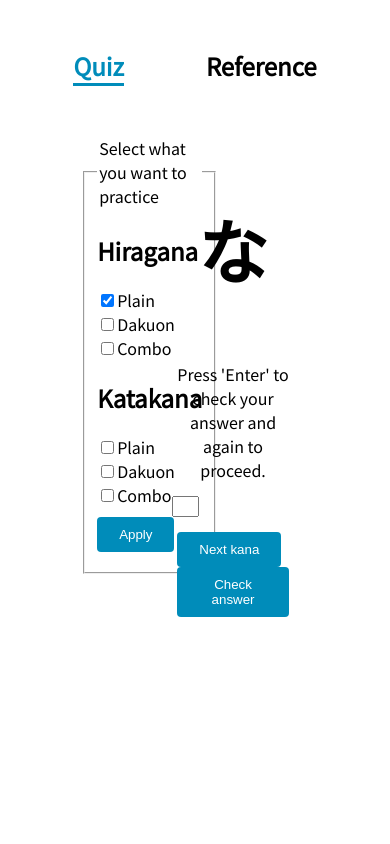
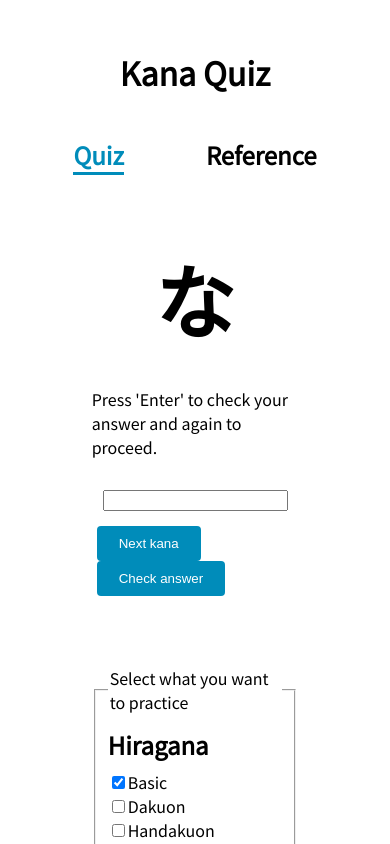
Before and after one commit to perezc52/kana-quiz, a React (Vite) app: page / in a window 390 px wide. Shown: the top 844 px of the page. Built offline with nearby package versions, Linux system fonts and the light colour scheme.

Commit message:
mvp finished
finished mvp
could still use more styling, and a better reference page

```diff
--- a/src/App.css
+++ b/src/App.css
@@ -19,6 +19,10 @@ button {
   cursor: pointer;
 }
 
+h1 {
+  text-align: center;
+}
+
 /* Nav Bar */
 .navbar {
   display: flex;
@@ -34,6 +38,7 @@ button {
 .tab:hover {
   border-bottom: 3px solid #008CBA;
   color: #008CBA;
+  cursor: pointer;
 }
 
 /* Quiz + Options Container */
@@ -59,6 +64,9 @@ button {
   margin: 10px 0;
 }
 
+.options h2 {
+  margin: 8px 0;
+}
 /* Quiz */
 .quiz {
   padding: 15px;
@@ -66,16 +74,9 @@ button {
   width: 50%;
   display: flex;
   flex-direction: column;
-}
-
-.quiz input {
-  width: 15%;
-  margin: 0 auto;
-  margin-bottom: 15px;
-}
-
-.quiz-buttons {
-  margin: 0 auto;
+  justify-content: center;
+  align-items: center;
+  gap: 10px;
 }
 
 .quiz button {
@@ -83,23 +84,9 @@ button {
 }
 
 .kana {
-  font-size: 70px;
-  text-align: center;
-}
-
-.quiz p {
-  text-align: center;
-  margin-bottom: 10px;
-}
-
-.message {
-  text-align: center;
-}
-
-.retry {
-  display: inline-block;
-  margin: 0 auto;
-  width: 30%;
+  min-height: 80px;
+  font-size: 80px;
+  margin: 0;
 }
 
 /* Reference */
@@ -110,4 +97,24 @@ button {
 
 .reference img {
   width: 100%;
+  transform: translateY(-50px);
 }
+
+/* Mobile */
+@media screen and (max-width: 796px) {
+  .quiz-options {
+    display: flex;
+    flex-direction: column;
+    justify-content: center;
+    align-items: center;
+  }
+
+  .quiz {
+    width: 85%;
+    gap: 15px;
+  }
+
+  .options {
+    width: 85%;
+  }
+}
--- a/src/App.jsx
+++ b/src/App.jsx
@@ -20,6 +20,7 @@ function App() {
 
   return (
     <div className='app'>
+      <h1>Kana Quiz</h1>
       <NavBar onClick={handleClick}/>
       {
         selectedTab === "quiz" ?
--- a/src/components/Options.jsx
+++ b/src/components/Options.jsx
@@ -43,7 +43,7 @@ function Options(props) {
                             checked={checkedItems.plainHiragana}
                             onChange={handleChange}
                         />
-                        Plain
+                        Basic
                     </label>
                     <label>
                         <input
@@ -61,7 +61,7 @@ function Options(props) {
                             checked={checkedItems.comboHiragana}
                             onChange={handleChange}
                         />
-                        Combo
+                        Handakuon
                     </label>
                 </div>
             <h2>Katakana</h2>
@@ -73,7 +73,7 @@ function Options(props) {
                         checked={checkedItems.plainKatakana}
                         onChange={handleChange}
                     />
-                    Plain
+                    Basic
                 </label>
                 <label>
                     <input
@@ -91,7 +91,7 @@ function Options(props) {
                         checked={checkedItems.comboKatakana}
                         onChange={handleChange}
                     />
-                    Combo
+                    Handakuon
                 </label>
             </div>
             <button className="apply btn" type="submit">Apply</button>
--- a/src/components/Quiz.jsx
+++ b/src/components/Quiz.jsx
@@ -71,7 +71,7 @@ function Quiz(props) {
             <h1 className="kana">{currentKana}</h1>
             {
               quizKana.length !== 0 &&
-              <div className="quiz-group">
+              <>
                 <p>Press 'Enter' to check your answer and again to proceed.</p>
                 <input
                   type="text"
@@ -82,18 +82,16 @@ function Quiz(props) {
                 <div className="quiz-buttons">
                   <button
                     className="btn"
-                    disabled={!quizKana.length}
                     onClick={nextKana}
                     >Next kana
                   </button>
                   <button
                     className="btn"
-                    disabled={!quizKana.length}
                     onClick={checkAnswer}
                     >Check answer
                   </button>
                 </div>
-              </div>
+              </>
             }
             <h2 className="message">{message}</h2>
             {quizKana.length === 0 && <button className="retry" onClick={retry}>Retry this set</button>}
```
